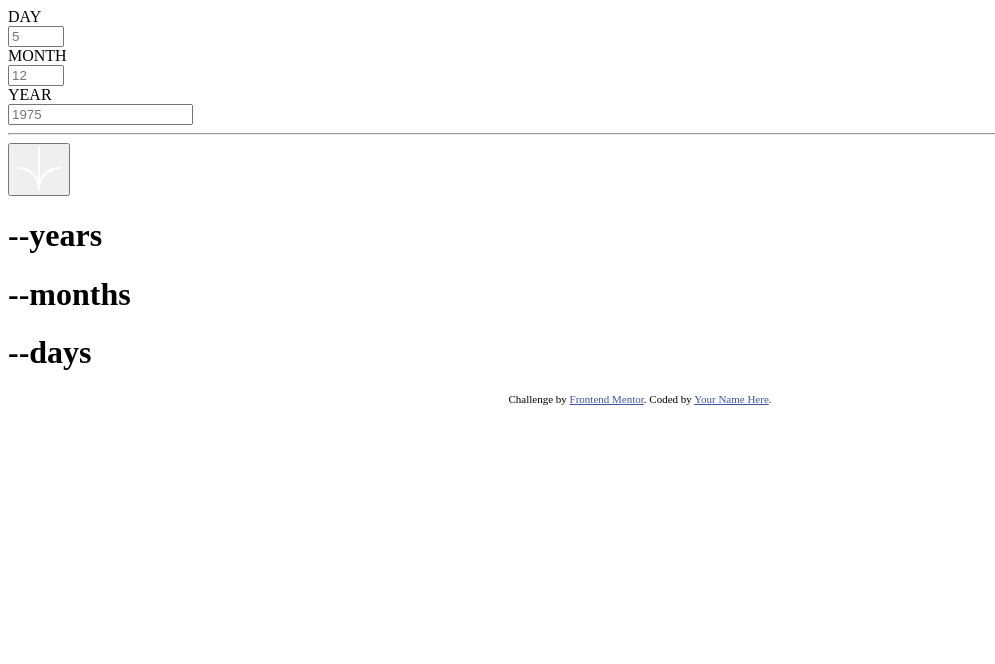
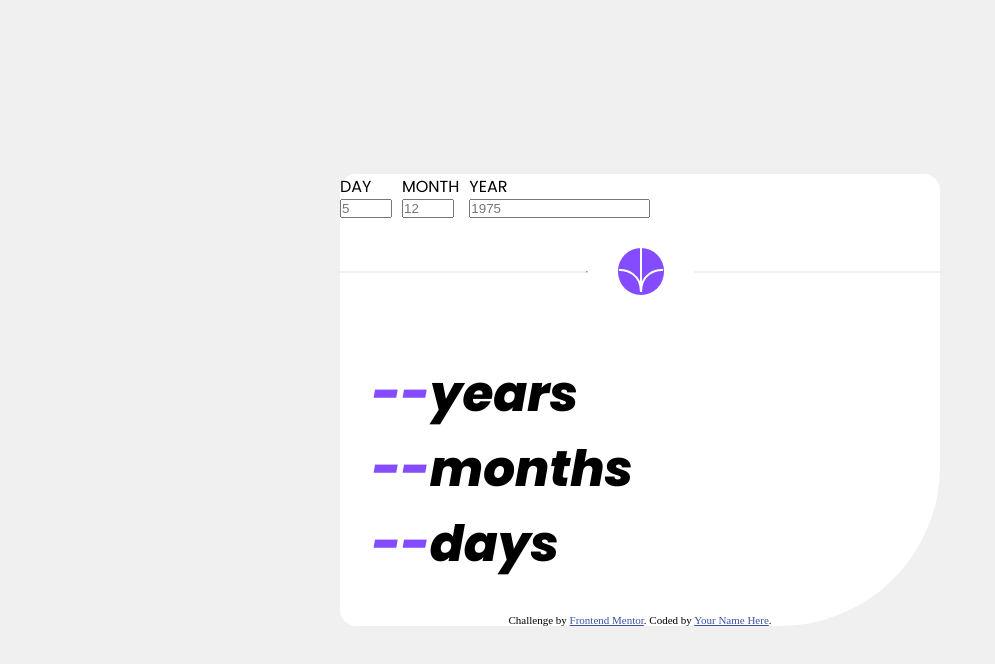
Before and after one commit to marksimmons2288/week5-frontend-mentor-challenge, a plain HTML site: page age-calculator-app-main/index.html in a window 1280 px wide. Shown: the whole page, without its empty margins (0-995 px from the left). Drawn offline with Linux system fonts and the light colour scheme; files that its build step writes are made by us from their sources.

Commit message:
update html and css

```diff
--- a/age-calculator-app-main/design/mobile.styles.css
+++ b/age-calculator-app-main/design/mobile.styles.css
@@ -0,0 +1,95 @@
+/* Reset CSS */
+*,
+*::before,
+*::after {
+    margin: 0;
+    padding: 0;
+    box-sizing: border-box;
+}
+/* Load custom fonts */
+ @font-face {
+    font-family: 'POPPINS';
+    src: url('../assets/fonts/Poppins-Bold.ttf');
+ }
+ @font-face {
+    font-family: 'POPPINS-ExtraBoldItalic';
+    src: url('../assets/fonts/Poppins-ExtraBoldItalic.ttf');
+}
+ @font-face {
+    font-family: 'POPPINS-Regular';
+    src: url('../assets/fonts/Poppins-Regular.ttf');
+ }
+
+body{
+    background-color:hsl(0, 0%, 94%);
+    min-height: 100vh;
+    display: flex;
+    justify-content: center;
+    align-items: center;
+
+}
+
+.calculator_form{
+     background-color: hsl(0, 100%, 100%);
+     border-radius: 1rem 1rem 10rem 1rem;
+     width: 600px;
+     height: 100%;
+
+}
+
+.main_input_container{
+    display: flex;
+    flex-direction: row;
+    gap: 10px;
+
+}
+
+.input_container_label{
+    font-family:poppins-regular;
+}
+
+.input_container{
+    display: flex;
+    flex-direction: column;
+
+}
+
+.button_container{
+    display: flex;
+    align-items: center;
+    justify-content: center;
+    width: 100%;
+    position: relative;
+}
+
+.button_container::before,
+.button_container::after{
+    content: "";
+    flex: 1;
+    border-bottom: 2px solid hsl(0, 0%, 94%)
+}
+
+.submit_button{
+    background-color:hsl(259, 100%, 65%);
+    border-radius: 50px;
+    border: hsl(259, 100%, 65%);
+    margin: 30px;
+
+}
+
+@media (max-width:600px){
+
+}
+
+
+.age_result_field{
+    font-family: 'Poppins-ExtraBoldItalic';
+    font-size: 25px;
+    padding: 2rem;
+    display: flex;
+    flex-direction: column;
+}
+
+.age_result_field span{
+    color:hsl(259, 100%, 65%) ;
+}
--- a/age-calculator-app-main/index.html
+++ b/age-calculator-app-main/index.html
@@ -15,14 +15,15 @@
   </style>
 
   <!-- Connect Mobile and Desktop stylessheets -->
-   <link rel="stylesheet" href="./mobile/style.css">
-   <link rel="stylesheet" href="./styles/desktop.css">
+   <link rel="stylesheet" href="./design/mobile.styles.css">
+   <link rel="stylesheet" href="./styles/desktop.styles.css">
 </head>
 <body>
 
   <!-- Form Container -->
-<form class="calculator" id="ageForm">
-  <div class="input_container">
+<form class="calculator_form" id="ageForm">
+  <section class="main_input_container">
+    <div class="input_container">
     <label for="day"
     class="input_container_label">
     <!-- Day Input Field -->
@@ -42,6 +43,7 @@
  </div>
   </div>
 <!-- Month Input Field -->
+
    <div class="input_container">
     <label for="month"
     class="input_container_label">
@@ -78,18 +80,26 @@
     required>
   </div>
    </div>
+  </section>
+
    <!-- Span for HR Calculate Button -->
-   <div class="divider">
+  <section>
+   <div class="button_container">
     <hr>
       <button type="submit" class="submit_button"><img src="./assets/images/icon-arrow.svg" alt="Calculate_Icon"></button>
       </div>
+  </section>
+
+
+
+
 <!-- Years Result -->
-<div class="year_result_field">
+<div class="age_result_field">
   <h1><span id="age_result">--</span>years</h1>
   <h1><span id="months_result">--</span>months</h1>
   <h1><span id="days_result">--</span>days</h1>
 </div>
-</form>
+
 
 
 
@@ -97,5 +107,7 @@
     Challenge by <a href="https://www.frontendmentor.io?ref=challenge" target="_blank">Frontend Mentor</a>.
     Coded by <a href="#">Your Name Here</a>.
   </div>
+</form>
+<script src="./script.js"></script>
 </body>
 </html>
--- /dev/null
+++ b/age-calculator-app-main/script.js
@@ -0,0 +1 @@
+console.log("hello, world");
```
